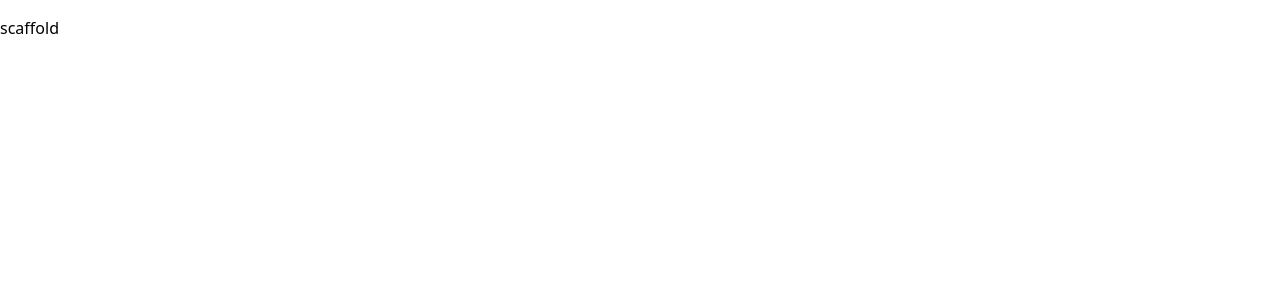
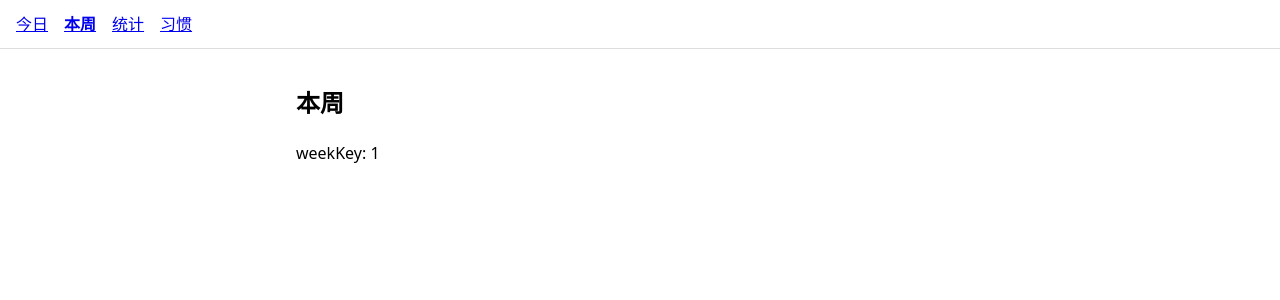
Before and after one commit to jiede/Habit, a React (Vite) app: page /week/1 in a window 1280 px wide. Shown: the top 300 px of the page. Built offline with nearby package versions, Linux system fonts and the light colour scheme.

Commit message:
feat: router shell and nav
Made-with: Cursor

```diff
--- a/src/App.tsx
+++ b/src/App.tsx
@@ -1,3 +1,29 @@
+import { Navigate, Route, Routes } from "react-router-dom";
+import NavBar from "./components/NavBar";
+import TodayPage from "./pages/TodayPage";
+import WeekPage from "./pages/WeekPage";
+import StatsPage from "./pages/StatsPage";
+import HabitsPage from "./pages/HabitsPage";
+import { weekKeyISO } from "./lib/dates";
+
+function CurrentWeekRedirect() {
+  const key = weekKeyISO(new Date());
+  return <Navigate to={`/week/${key}`} replace />;
+}
+
 export default function App() {
-  return <p>scaffold</p>;
+  return (
+    <>
+      <NavBar />
+      <main style={{ padding: "1rem", maxWidth: 720, margin: "0 auto" }}>
+        <Routes>
+          <Route path="/" element={<TodayPage />} />
+          <Route path="/week" element={<CurrentWeekRedirect />} />
+          <Route path="/week/:weekKey" element={<WeekPage />} />
+          <Route path="/stats" element={<StatsPage />} />
+          <Route path="/habits" element={<HabitsPage />} />
+        </Routes>
+      </main>
+    </>
+  );
 }
--- /dev/null
+++ b/src/components/NavBar.tsx
@@ -0,0 +1,25 @@
+import { NavLink } from "react-router-dom";
+
+const linkStyle = ({ isActive }: { isActive: boolean }) => ({
+  fontWeight: isActive ? 700 : 400,
+  marginRight: "1rem",
+});
+
+export default function NavBar() {
+  return (
+    <nav style={{ padding: "0.75rem 1rem", borderBottom: "1px solid #ddd" }}>
+      <NavLink to="/" end style={linkStyle}>
+        今日
+      </NavLink>
+      <NavLink to="/week" style={linkStyle}>
+        本周
+      </NavLink>
+      <NavLink to="/stats" style={linkStyle}>
+        统计
+      </NavLink>
+      <NavLink to="/habits" style={linkStyle}>
+        习惯
+      </NavLink>
+    </nav>
+  );
+}
--- /dev/null
+++ b/src/pages/HabitsPage.tsx
@@ -0,0 +1,8 @@
+export default function HabitsPage() {
+  return (
+    <section>
+      <h1>习惯</h1>
+      <p>TODO</p>
+    </section>
+  );
+}
--- /dev/null
+++ b/src/pages/StatsPage.tsx
@@ -0,0 +1,8 @@
+export default function StatsPage() {
+  return (
+    <section>
+      <h1>统计</h1>
+      <p>TODO</p>
+    </section>
+  );
+}
--- /dev/null
+++ b/src/pages/TodayPage.tsx
@@ -0,0 +1,8 @@
+export default function TodayPage() {
+  return (
+    <section>
+      <h1>今日</h1>
+      <p>TODO</p>
+    </section>
+  );
+}
--- /dev/null
+++ b/src/pages/WeekPage.tsx
@@ -0,0 +1,11 @@
+import { useParams } from "react-router-dom";
+
+export default function WeekPage() {
+  const { weekKey } = useParams();
+  return (
+    <section>
+      <h1>本周</h1>
+      <p>weekKey: {weekKey ?? "(current)"}</p>
+    </section>
+  );
+}
```
